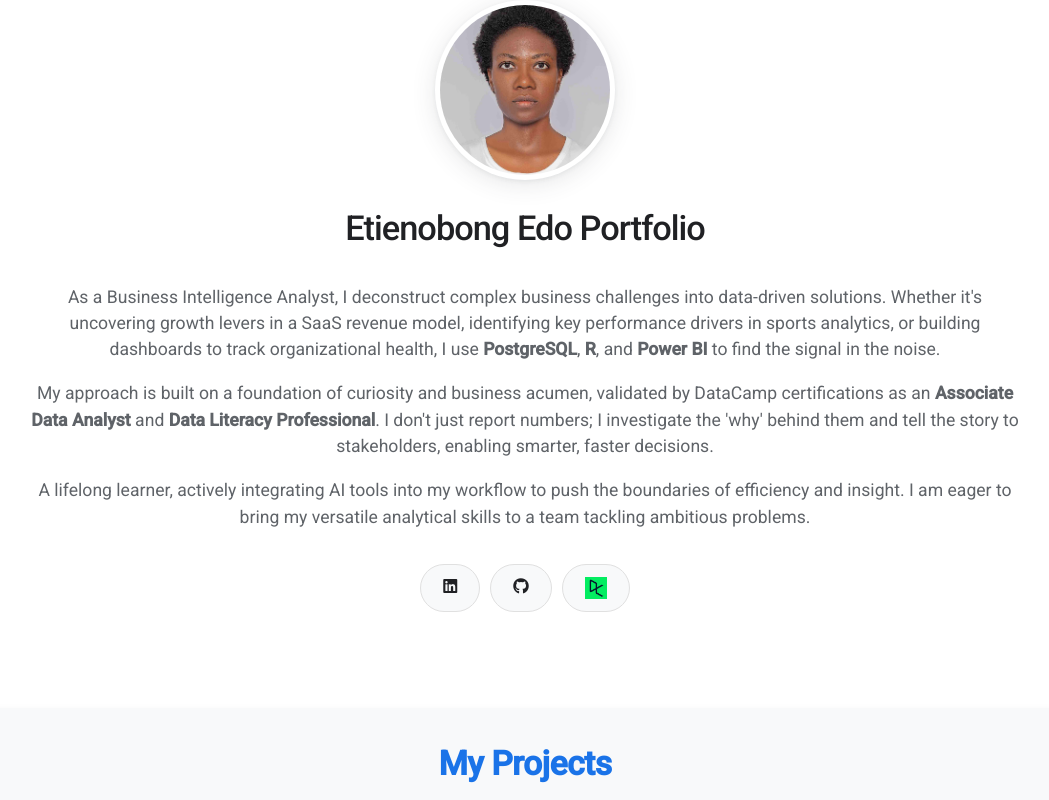
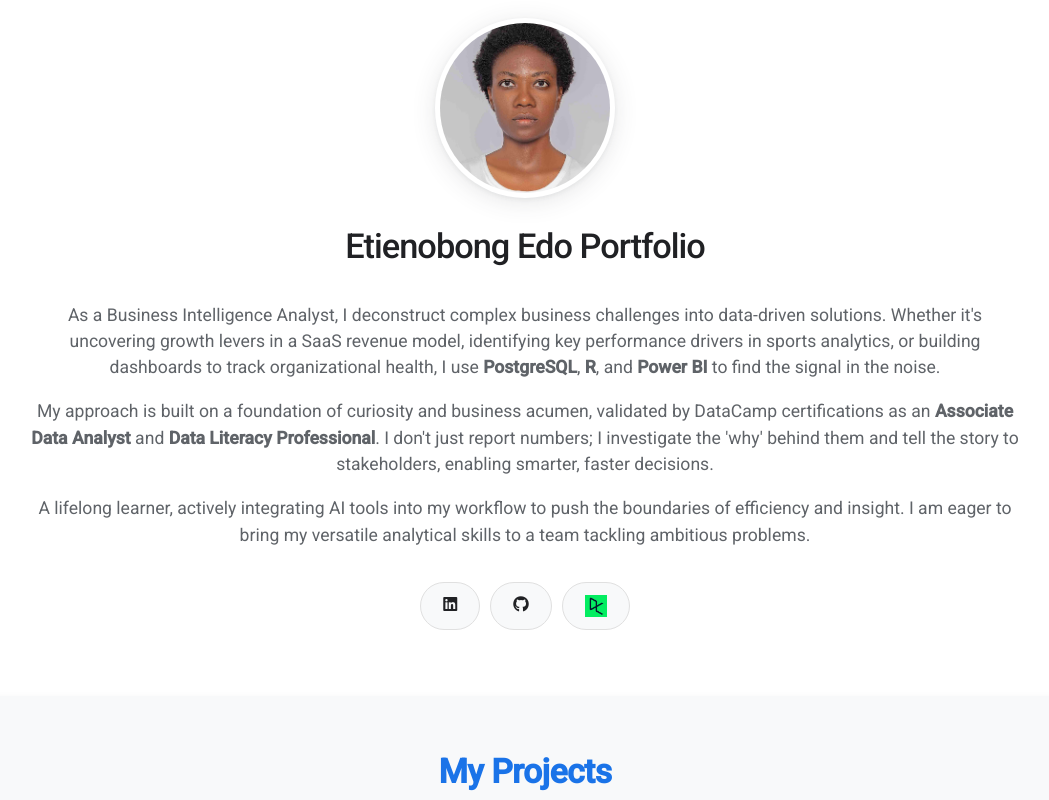
Before and after one commit to etienobongedo/etienobongedo.github.io, a plain HTML site: page index.html in a window 1280 px wide. Shown: the top 800 px of the page, without its empty margins (115-1164 px from the left). Drawn offline with Linux system fonts and the light colour scheme; a web font is replaced by a local one.

Commit message:
Update index.html

```diff
--- a/index.html
+++ b/index.html
@@ -22,7 +22,7 @@
       display: flex;
       flex-direction: column;
       align-items: center;
-      padding: 18px 16px -15px 16px;
+      padding: 18px 16px 0 16px;
     }
     .google-logo {
       width: 180px;
@@ -64,7 +64,7 @@
       flex-wrap: wrap;
       gap: 10px;
       justify-content: center;
-      margin-bottom: 50px;
+      margin-bottom: 20px;
     }
     .learn-anything-option {
       background: #f8f9fa;
@@ -86,7 +86,7 @@
     .discover-section {
       width: 100%;
       background: #f8f9fa;
-      padding: 36px 0 42px 0;
+      padding: 56px 0 42px 0;
       display: flex;
       flex-direction: column;
       align-items: center;
```
